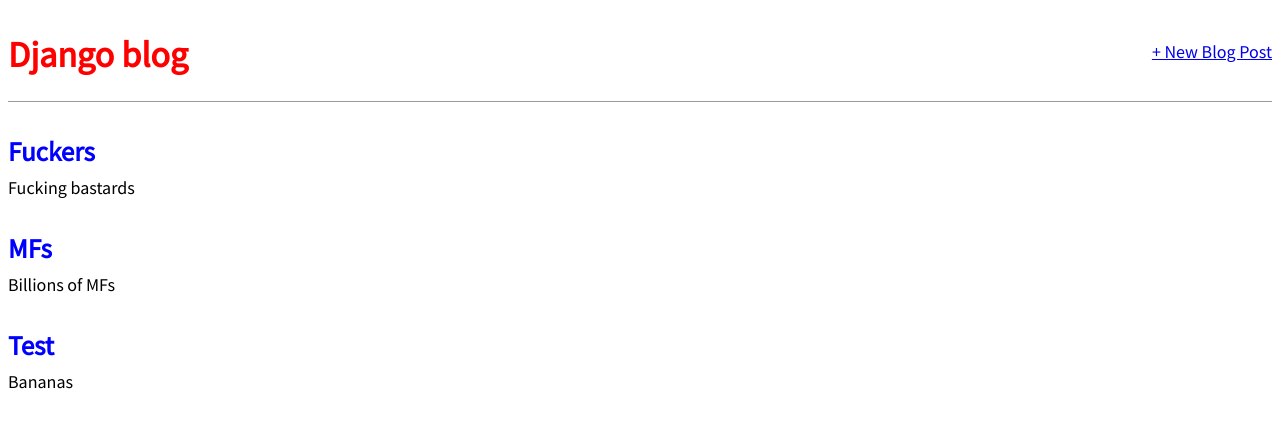
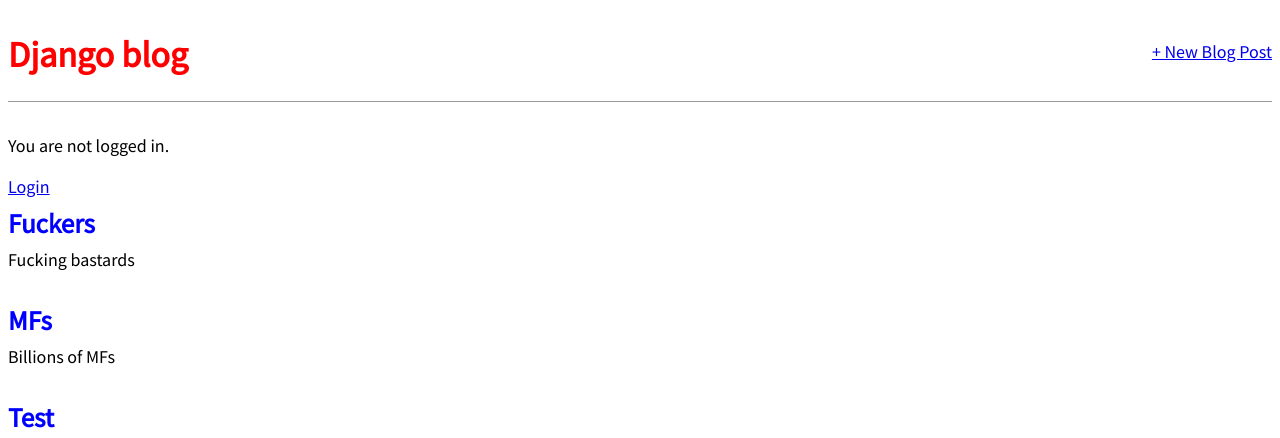
Before and after one commit to ElToro1966/dblog, a Django app: page / in a window 1280 px wide. Shown: the top 438 px of the page. Run offline with Django 3.2, Linux system fonts and the light colour scheme; data comes from the database, SQL or seed files in the repository; both versions use the stored data as it was after the commit.

Commit message:
Added login status on home page.

```diff
--- a/templates/base.html
+++ b/templates/base.html
@@ -14,6 +14,12 @@
 	<a href="{% url 'post_new' %}">+ New Blog Post</a>
       </div>
     </header>
+    {% if user.is_authenticated %}
+      <p>Hi {{ user.username }}!</p>
+    {% else %}
+      <p>You are not logged in.</p>
+      <a href="{% url 'login' %}">Login</a>
+    {% endif %}
     <div class="container">
       {% block content %}
       {% endblock content %}
```
Also changed, not shown: db.sqlite3, 1 other file.
